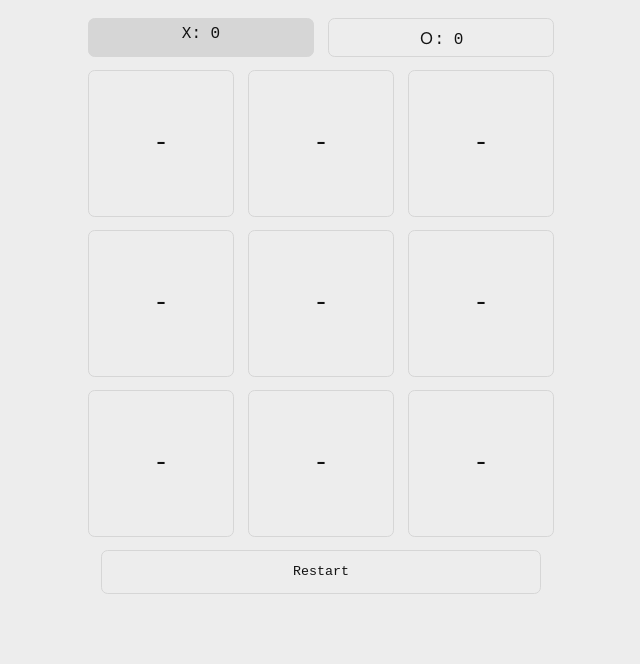
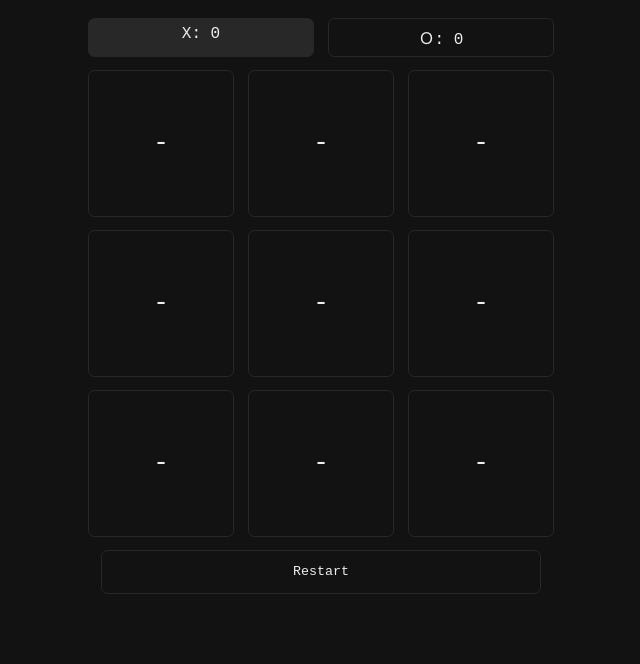
Before and after one commit to Fillipe143/TicTacToeGame, a plain HTML site: page index.html in a window 1280 px wide. Shown: the part 136-800 px from the top of the page, without its empty margins (319-959 px from the left). Drawn offline with Linux system fonts and the light colour scheme.

Commit message:
added dark theme

```diff
--- /dev/null
+++ b/css/dark-theme.css
@@ -0,0 +1,29 @@
+* {
+    background-color: #121212;
+    color: #ededed;
+}
+
+.scoreboard,
+.scoreview,
+.scoreview-selected,
+.board-item,
+button {
+    border-color: #282828;
+}
+
+.scoreview-selected {
+    background-color: #282828;
+}
+
+.board-item:active,
+button:active {
+    background-color: #282828;
+}
+
+@media screen and (orientation: landscape) {
+
+    .board-item:hover,
+    button:hover {
+        background-color: #282828;
+    }
+}
--- a/index.html
+++ b/index.html
@@ -8,7 +8,7 @@
     <title>TicTacToe</title>
 
     <link rel="stylesheet" href="./css/style.css">
-    <link rel="stylesheet" href="./css/light-theme.css">
+    <link rel="stylesheet" href="./css/dark-theme.css">
 </head>
 
 <body>
```
